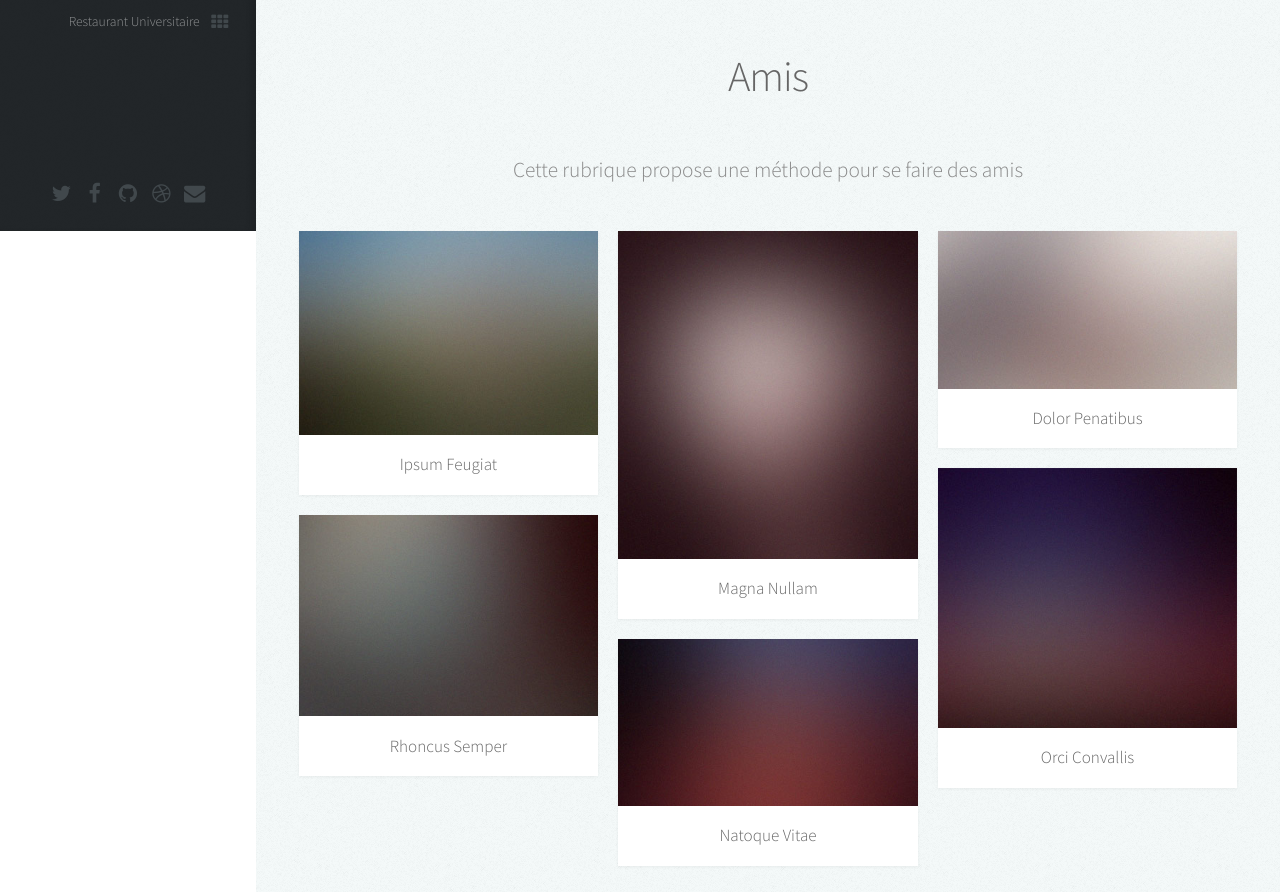
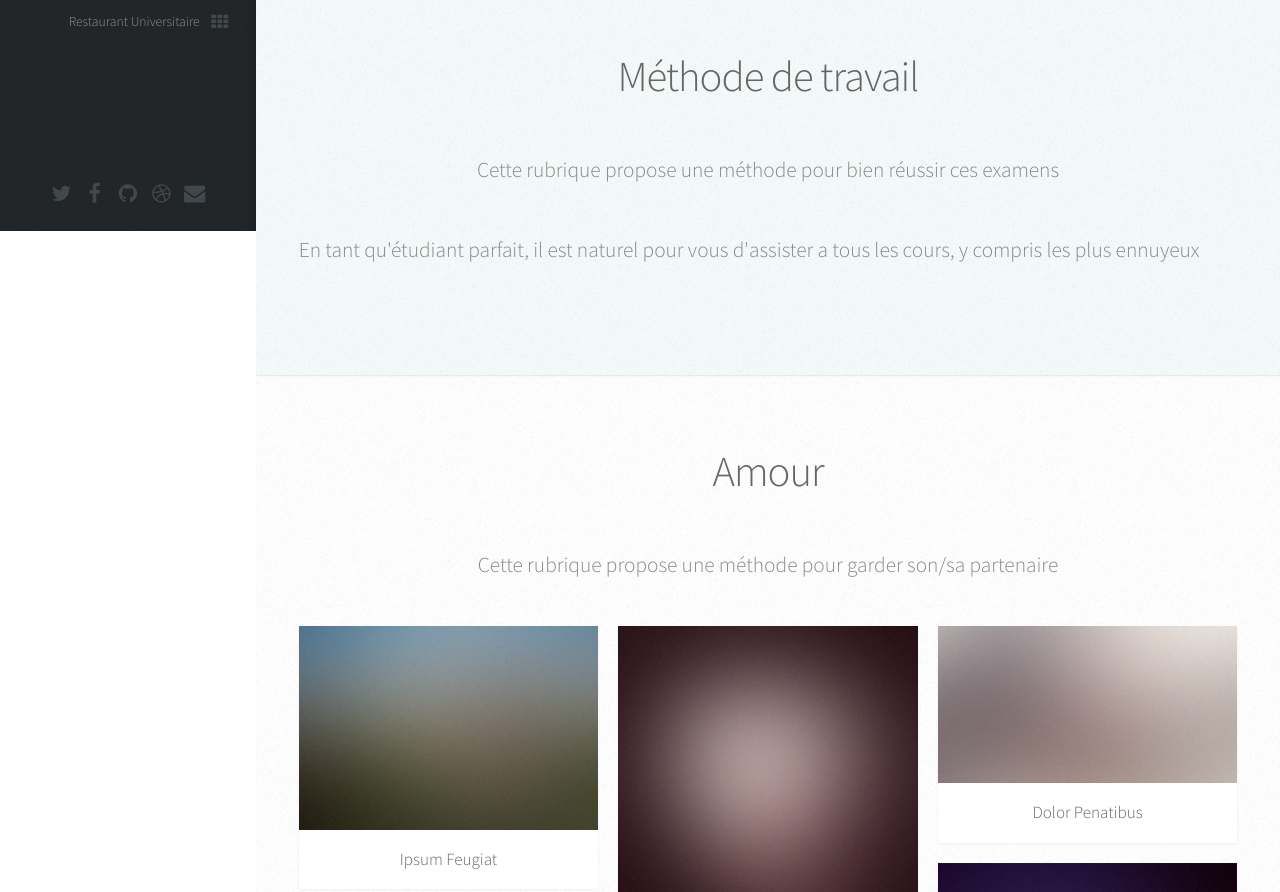
Before and after one commit to Lioz3190/MA_StudentGuide, a website: page StudentGuide/public_html/index.html in a window 1280 px wide. Shown: the part 569-1461 px from the top of the page. Drawn offline with Linux system fonts and the light colour scheme.

Commit message:
commit 20% Methode de travail

```diff
--- a/StudentGuide/public_html/index.html
+++ b/StudentGuide/public_html/index.html
@@ -94,65 +94,26 @@
 						</div>
 					</section>
 
-				<!-- Amis -->
-					<section id="amis" class="two">
+				<!-- Methode de Travail -->
+					<section id="methodeTravail" class="two">
 						<div class="container">
 
 							<header>
-								<h2>Amis</h2>
+								<h2>Méthode de travail</h2>
 							</header>
 
-							<p>Cette rubrique propose une méthode pour se faire des amis</p>
+							<p>Cette rubrique propose une méthode pour bien réussir ces examens</p>
 
 							<div class="row">
-								<div class="4u 12u$(mobile)">
-									<article class="item">
-										<a href="#" class="image fit"><img src="images/pic02.jpg" alt="" /></a>
-										<header>
-											<h3>Ipsum Feugiat</h3>
-										</header>
-									</article>
-									<article class="item">
-										<a href="#" class="image fit"><img src="images/pic03.jpg" alt="" /></a>
-										<header>
-											<h3>Rhoncus Semper</h3>
-										</header>
-									</article>
-								</div>
-								<div class="4u 12u$(mobile)">
-									<article class="item">
-										<a href="#" class="image fit"><img src="images/pic04.jpg" alt="" /></a>
-										<header>
-											<h3>Magna Nullam</h3>
-										</header>
-									</article>
-									<article class="item">
-										<a href="#" class="image fit"><img src="images/pic05.jpg" alt="" /></a>
-										<header>
-											<h3>Natoque Vitae</h3>
-										</header>
-									</article>
-								</div>
-								<div class="4u$ 12u$(mobile)">
-									<article class="item">
-										<a href="#" class="image fit"><img src="images/pic06.jpg" alt="" /></a>
-										<header>
-											<h3>Dolor Penatibus</h3>
-										</header>
-									</article>
-									<article class="item">
-										<a href="#" class="image fit"><img src="images/pic07.jpg" alt="" /></a>
-										<header>
-											<h3>Orci Convallis</h3>
-										</header>
-									</article>
-								</div>
+
+                                                                    <p> En tant qu'étudiant parfait, il est naturel pour vous d'assister a tous les cours, y compris les plus ennuyeux </p>
+
 							</div>
 
 						</div>
 					</section>
 <!-- Amour -->
-					<section id="amour" class="two">
+					<section id="amour" class="tree">
 						<div class="container">
 
 							<header>
```
